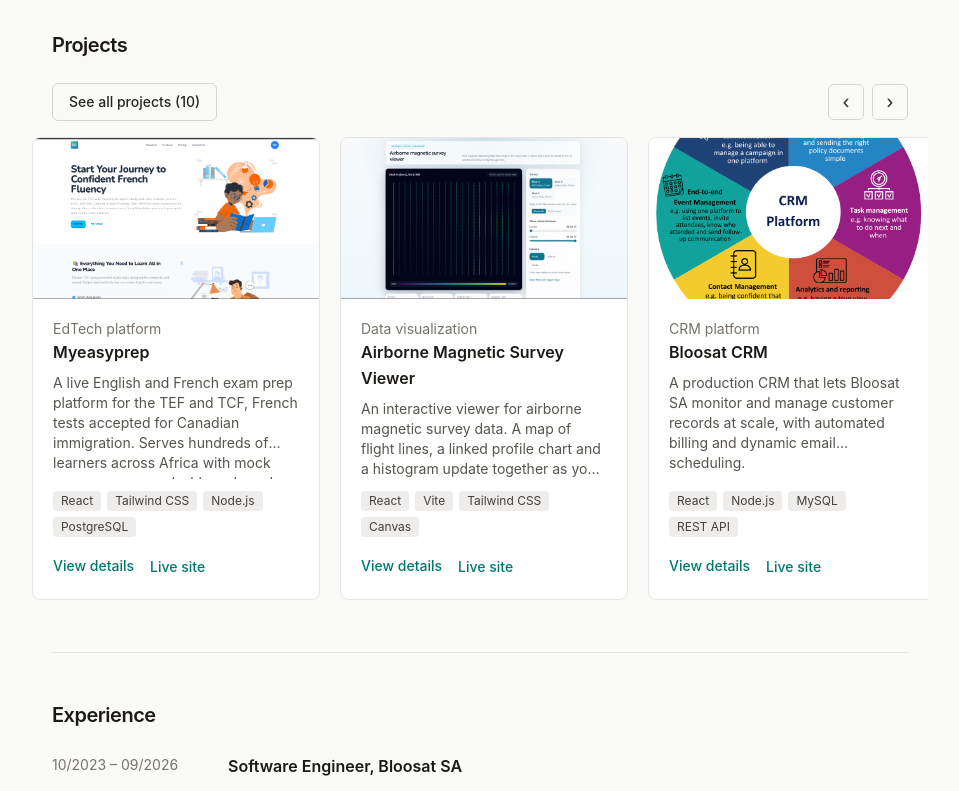
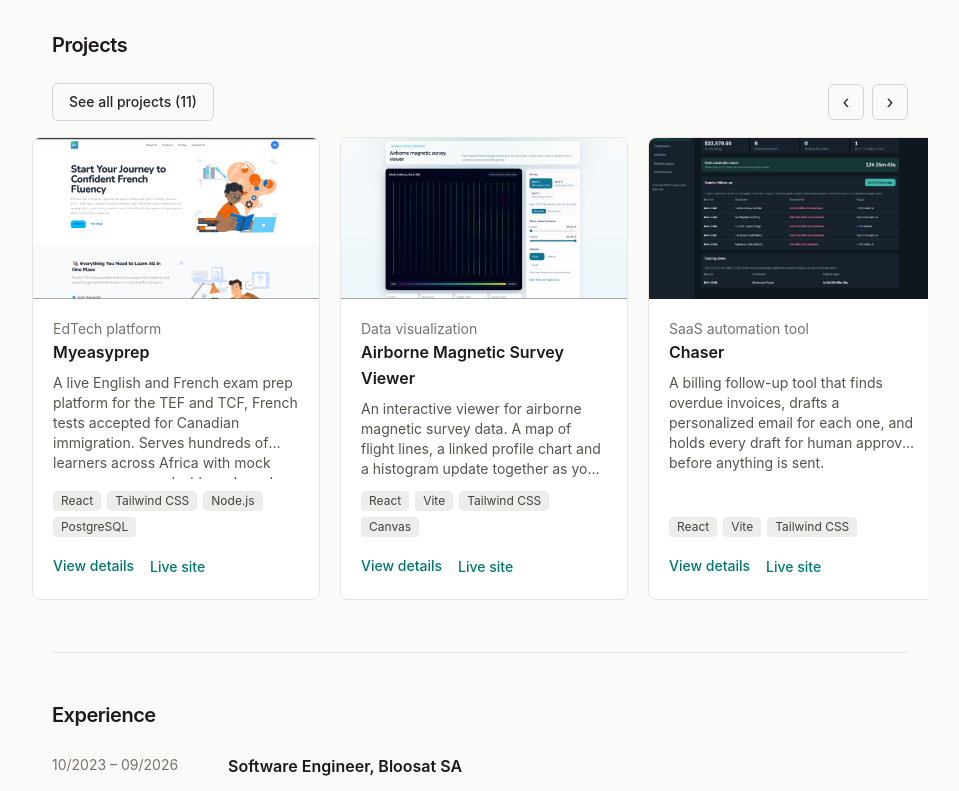
Before and after one commit to Gildas23/portfolio, a React (Vite) app: page / in a window 1280 px wide. Shown: the part 631-1422 px from the top of the page, without its empty margins (160-1119 px from the left). Built offline with nearby package versions, Linux system fonts and the light colour scheme.

Commit message:
added chaser

```diff
--- a/src/data/content.js
+++ b/src/data/content.js
@@ -90,6 +90,35 @@
     why: "Shows I can take a dense technical data set and build an interface that makes it approachable, with attention to interaction, accessibility and performance.",
   },
   {
+    id: "chaser-followups",
+    category: "SaaS automation tool",
+    title: "Chaser",
+    description:
+      "A billing follow-up tool that finds overdue invoices, drafts a personalized email for each one, and holds every draft for human approval before anything is sent.",
+    gradient: "g2",
+    glyph: "✉",
+    stack: ["React", "Vite", "Tailwind CSS"],
+    link: "https://chaser-flame.vercel.app/",
+    thumb: "/projects/thumbnails/chaser.png",
+    status: "Portfolio project (live demo)",
+    role: "Designer and developer (personal project)",
+    overview:
+      "A small SaaS-style tool for chasing unpaid invoices without writing every reminder by hand. It flags overdue invoices with no message in the last 7 days, picks a stage (reminder, first overdue, second overdue or final notice) from how late each one is, and drafts an email in the customer's preferred tone.\n\nEvery draft lands in a review queue. A person edits, approves or rejects it, and Send stays locked until a message is approved. A cleaner, public rebuild of the billing-email workflow from my CRM work.",
+    highlights: [
+      "Approval-gated sending: nothing goes out until a reviewer approves it",
+      "Follow-up rule that skips invoices contacted in the last 7 days",
+      "Stage and tone chosen automatically from days overdue and customer preference",
+      "Live countdowns for due dates, the next automatic check and 7-day cooldowns",
+      "Review queue, invoice and customer views, and send history",
+    ],
+    techNotes: [
+      ["React", "Single-page dashboard with hash routing"],
+      ["Vite", "Dev server and production build"],
+      ["Tailwind CSS", "Styling with light and dark themes"],
+      ["Demo data", "Fake customers and invoices, in memory"],
+    ],
+    why: "Shows I can turn a real business workflow into a clear product: a rule-driven process, a human-in-the-loop interface, and an honest path from demo to production.",
+  }, {
     id: "bloosat-crm",
     category: "CRM platform",
     title: "Bloosat CRM",
```
Also changed, not shown: public/projects/thumbnails/chaser.png (added).
